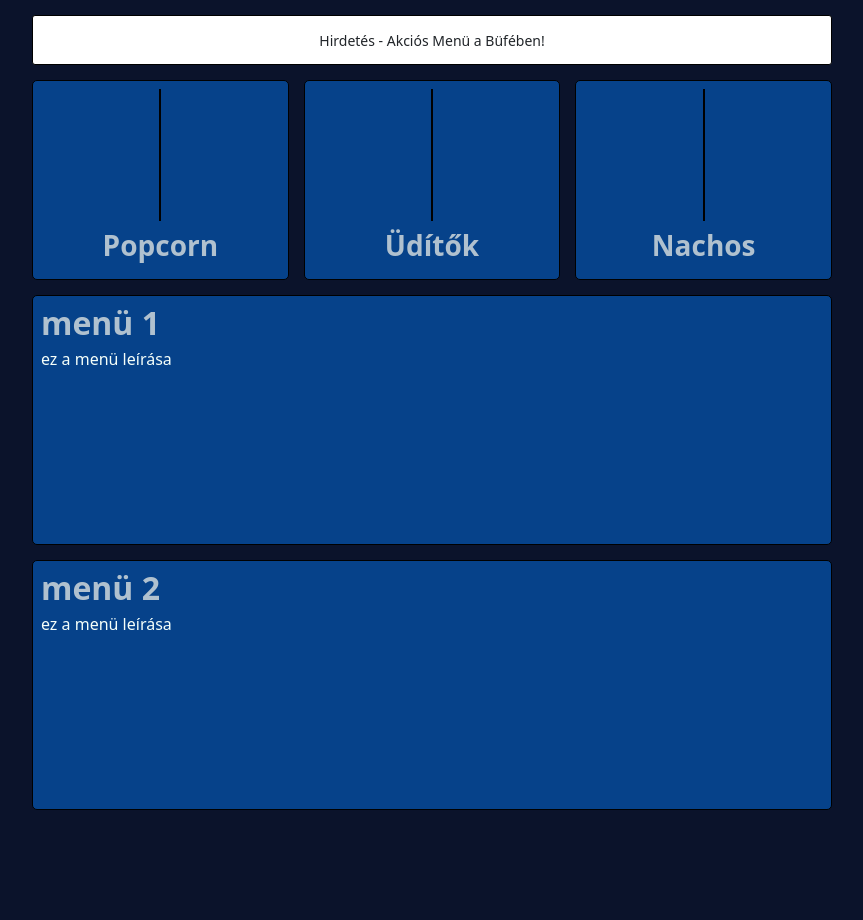
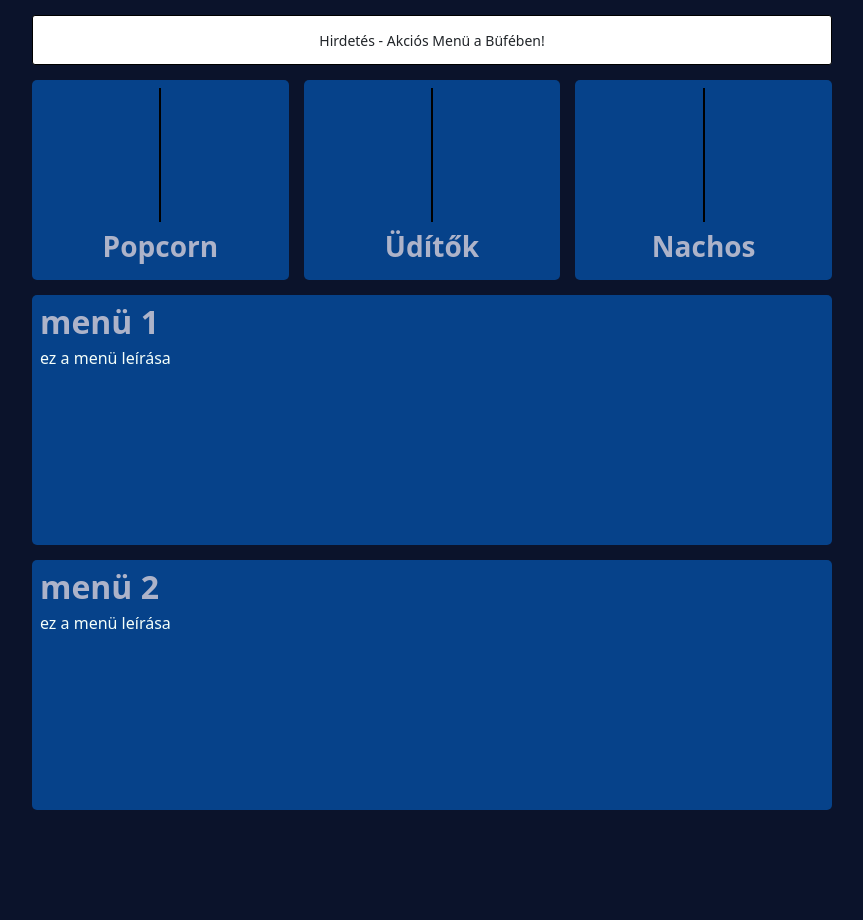
Before and after one commit to jozsef21/Szoftverfejlsztes_projekt, a Spring Boot app: page /bufe in a window 1280 px wide. Shown: the part 160-1080 px from the top of the page, without its empty margins (208-1071 px from the left). Run offline with Spring Boot 4, Linux system fonts and the light colour scheme.

Commit message:
css helyreallitva

```diff
--- a/src/main/resources/static/css/style.css
+++ b/src/main/resources/static/css/style.css
@@ -42,7 +42,7 @@ body {
     color: mintcream;
 }
 
-.title, .login_h2, .info .mufaj, .leiras {
+.title, .login_h2, .info .mufaj, .leiras, h4 {
     color: mintcream;
 }
 
@@ -54,7 +54,7 @@ body {
     gap: 15px;
 }
 
-.menusor, form button[type="submit"] {
+.menusor, form button[type="submit"], .kedvezmeny_button {
     background-color: #5BC0BE;
 }
 
@@ -92,9 +92,8 @@ body {
     font-size: 14px;
 }
 
-.teremblokk, .menublokk, .kis_menublokk, .filmblokk {
+.teremblokk, .menublokk, .kis_menublokk, .filmblokk, .terem, .kedvezmeny, .kedvezmeny_box {
     background-color: #06428a;
-    border: 1px solid black;
     box-sizing: border-box;
     display: flex;
     border-radius: 5px;
@@ -150,14 +149,14 @@ body {
     display: flex;
     justify-content: center;
     align-items: center;
-    background-color: white;
+    background-color: mintcream;
 }
 
 /* --- FRISSÍTVE: Nagyobb filmkép / plakát doboz --- */
 .filmkep {
     width: 160px;
     height: 230px;
-    background-color: white;
+    background-color: mintcream;
     border: 1px solid black;
     flex-shrink: 0;
     display: flex;
@@ -198,10 +197,6 @@ body {
     margin: 0;
 }
 
-.info h2, h3 {
-    color: #b0c1cf;
-}
-
 .info .mufaj {
     font-size: 18px;
     margin: 0 0 10px 0;
@@ -226,7 +221,11 @@ h3 {
     font-weight: bold;
 }
 
-.login_button, .nav-box, .prev_button, .jobb-oldal, .login_box, .menusor button {
+.info h2, h3, .big_label {
+    color: #adb3c9;
+}
+
+.login_button, .nav-box, .prev_button, .jobb-oldal, .login_box, .menusor button, .szek, .szek_magyarazat {
     background-color: #adb3c9;
     border-radius: 5px;
 }
@@ -353,7 +352,7 @@ form button[type="submit"] {
     border-radius: 4px;
 }
 
-.prev_button {
+.prev_button, .button_right {
     width: 200px;
     max-width: 400px;
     font-size: 20px;
@@ -513,12 +512,6 @@ input {
     width: 100%;
 }
 
-.ajanlott_cim {
-    color: #f4f1ea;
-    text-align: center;
-    margin-bottom: 15px;
-}
-
 .ajanlott_grid {
     display: flex;
     gap: 20px;
--- a/src/main/resources/templates/startlap.html
+++ b/src/main/resources/templates/startlap.html
@@ -21,7 +21,7 @@
         </div>
 
         <div class="ajanlott_kontener">
-            <h3 class="ajanlott_cim">Ajánlott filmjeink</h3>
+            <h3>Ajánlott filmjeink</h3>
             <div style="display: flex; gap: 20px; justify-content: center; flex-wrap: wrap;">
 
                 <div th:each="film : ${randomFilmek}" class="filmkep">
```
